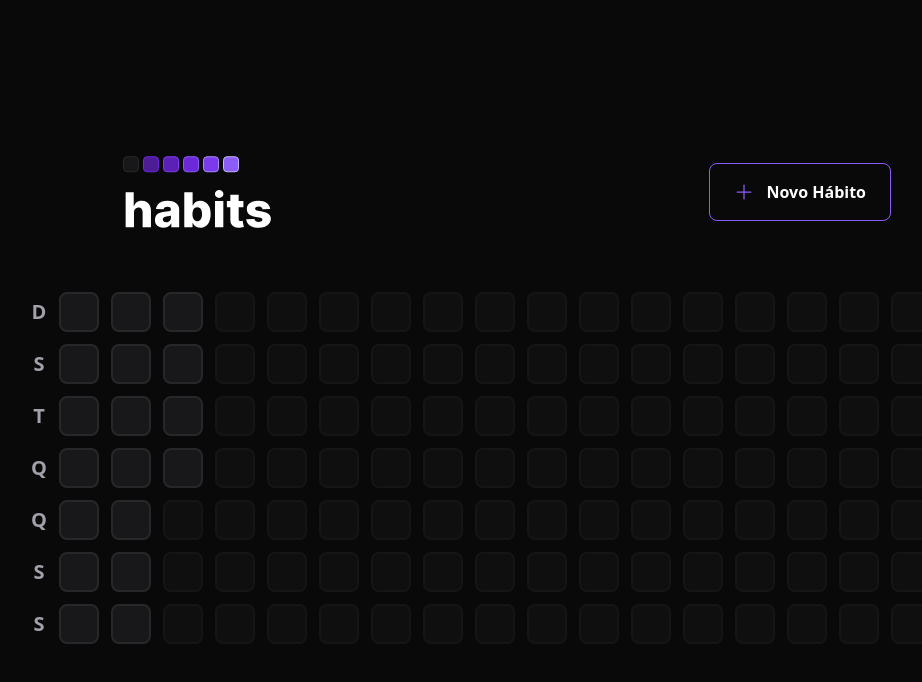
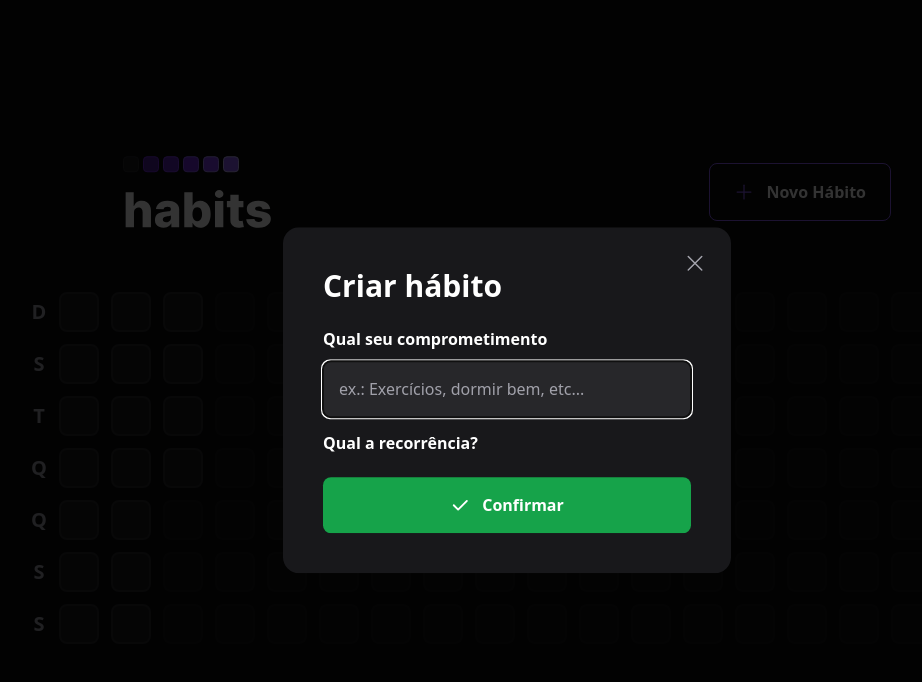
Before and after one commit to marcos-silva-rodrigues/nlw-frontend, a React (Vite) app: page / in a window 1280 px wide. Both pictures are taken after a click on the button "Novo Hábito". Shown: the top 682 px of the page, without its empty margins (133-1055 px from the left). Built offline with nearby package versions, Linux system fonts and the light colour scheme.

Commit message:
feat: modal de criação do hábito

```diff
--- a/src/components/Header.tsx
+++ b/src/components/Header.tsx
@@ -1,17 +1,39 @@
+import * as Dialog from "@radix-ui/react-dialog";
+import { Plus, X } from "phosphor-react";
 import logoImage from "../assets/logo.svg";
-import { Plus } from "phosphor-react";
+import { NewHabitForm } from "../components/NewHabitForm";
 
 export function Header() {
+
   return (
     <div className="w-full max-w-3xl mx-auto flex items-center justify-between">
       <img src={logoImage} alt="Habits" />
-			<button
+
+      <Dialog.Root>
+        <Dialog.Trigger
           type="button"
           className="border border-violet-500 font-semibold rounded-lg px-6 py-4 flex items-center gap-3 hover:border-violet-300"
         >
           <Plus size={20} className="text-violet-500" />
           Novo Hábito
-			</button>
+        </Dialog.Trigger>
+
+        <Dialog.Portal>
+          <Dialog.Overlay className="w-screen h-screen bg-black/80 fixed inset-0 " />
+          <Dialog.Content className="absolute p-10 bg-zinc-900 rounded-2xl w-full max-w-md top-1/2 left-1/2 -translate-x-1/2 -translate-y-1/2">
+            <Dialog.Close className="absolute right-6 top-6 text-zinc-400 hover:text-zinc-200">
+              <X size={24} aria-label="Fechar" />
+            </Dialog.Close>
+
+            <Dialog.Title className="text-3xl leading-tight font-extrabold">
+              Criar hábito
+            </Dialog.Title>
+
+            <NewHabitForm />
+          </Dialog.Content>
+        </Dialog.Portal>
+      </Dialog.Root>
+
     </div>
   );
 }
--- /dev/null
+++ b/src/components/NewHabitForm.tsx
@@ -0,0 +1,28 @@
+import { Check } from "phosphor-react";
+
+export function NewHabitForm() {
+  return (
+    <form className="w-full flex flex-col mt-6">
+      <label htmlFor="title" className="font-semibold leading-tight">
+        Qual seu comprometimento
+      </label>
+
+      <input
+        type="text"
+        id="title"
+        placeholder="ex.: Exercícios, dormir bem, etc..."
+        className="p-4 rounded-lg mt-3 bg-zinc-800 text-white placeholder:text-zinc-400"
+        autoFocus
+      />
+
+      <label htmlFor="" className="font-semibold leading-tight mt-4">
+        Qual a recorrência?
+      </label>
+
+      <button type="submit" className="mt-6 rounded-lg p-4 flex items-center justify-center gap-3 font-semibold bg-green-600 hover:bg-green-500">
+        <Check size={20} weight="bold" />
+        Confirmar
+      </button>
+    </form>
+  );
+}
```
Lines whose indentation alone changed are shown as unchanged.
